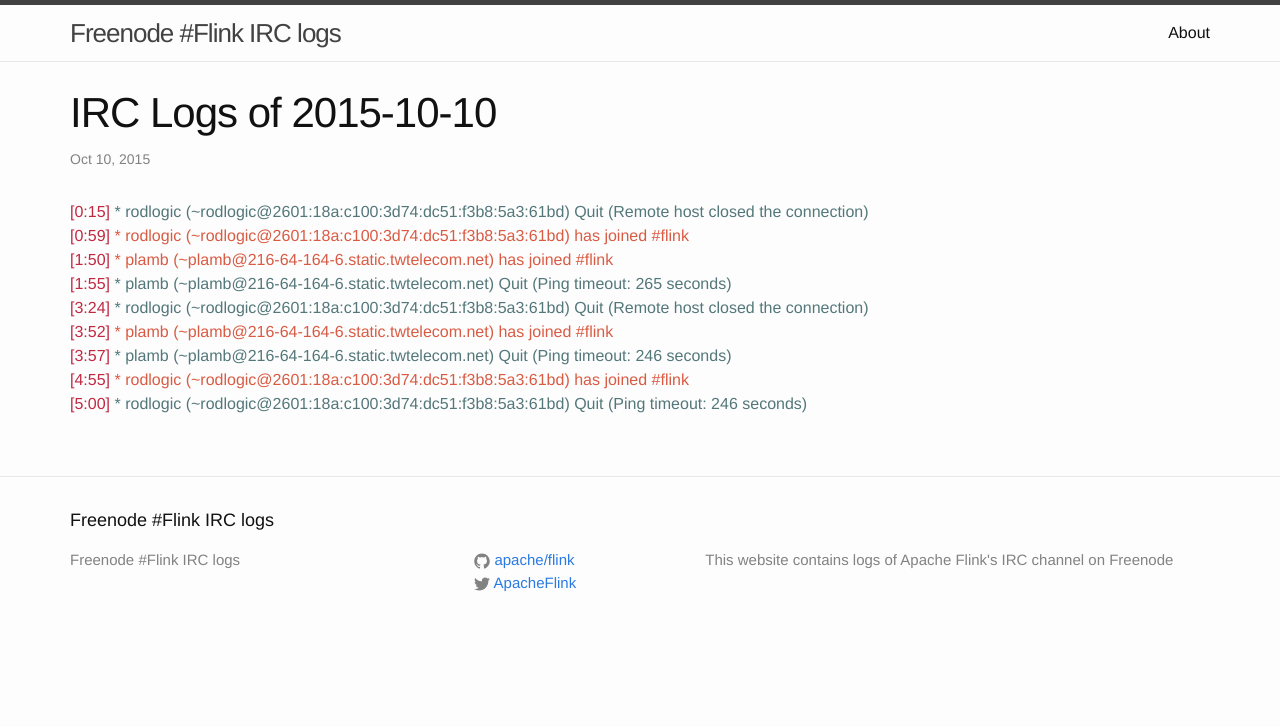
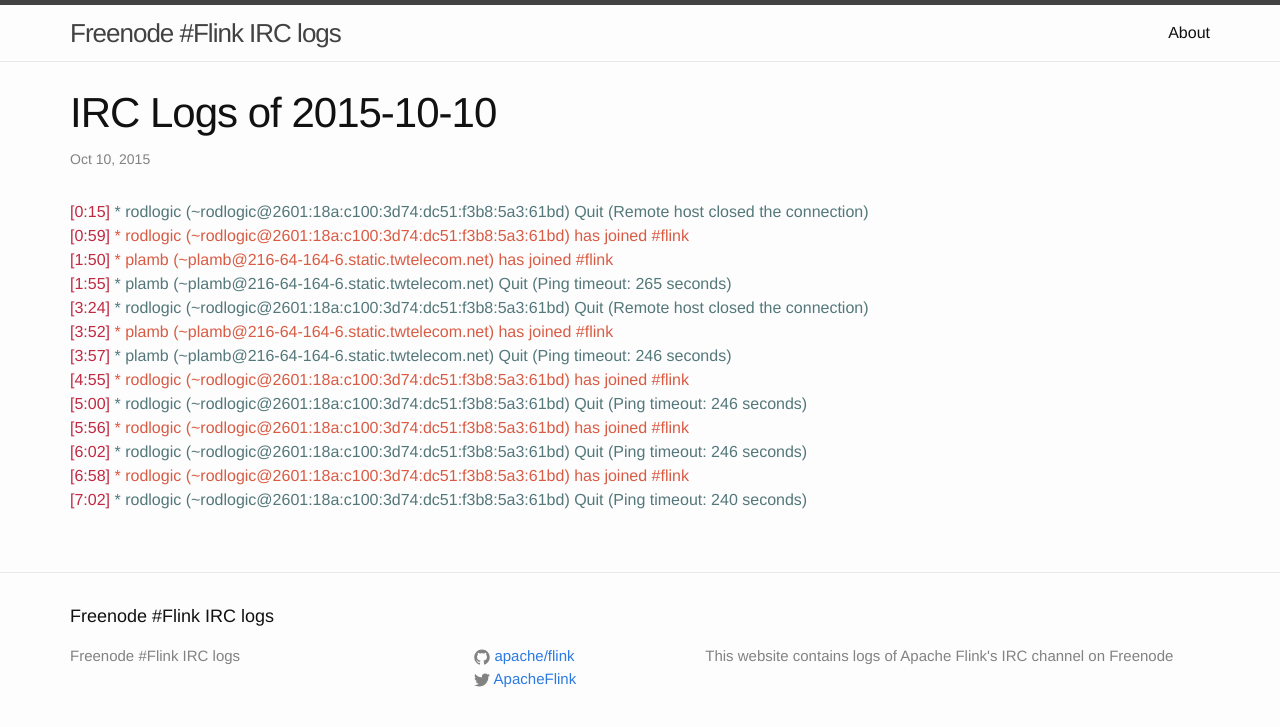
Before and after one commit to flink-irc-logs/flink-irc-logs.github.io, a Jekyll site: the page built from _posts/2015-10-10-logs.markdown, in a window 1280 px wide. Shown: the top 727 px of the page. Built offline with Jekyll 4.4.1, drawn with Linux system fonts in a browser that asks for light colours.

Commit message:
Update of the logs on Sat Oct 10 07:25:07 CEST 2015

```diff
--- a/_posts/2015-10-10-logs.markdown
+++ b/_posts/2015-10-10-logs.markdown
@@ -13,3 +13,7 @@
 <span class="irc-date">[3:57]</span> <span class="irc-navy">* plamb (~plamb@216-64-164-6.static.twtelecom.net) Quit (Ping timeout: 246 seconds)</span><br />
 <span class="irc-date">[4:55]</span> <span class="irc-green">* rodlogic (~rodlogic@2601:18a:c100:3d74:dc51:f3b8:5a3:61bd) has joined #flink</span><br />
 <span class="irc-date">[5:00]</span> <span class="irc-navy">* rodlogic (~rodlogic@2601:18a:c100:3d74:dc51:f3b8:5a3:61bd) Quit (Ping timeout: 246 seconds)</span><br />
+<span class="irc-date">[5:56]</span> <span class="irc-green">* rodlogic (~rodlogic@2601:18a:c100:3d74:dc51:f3b8:5a3:61bd) has joined #flink</span><br />
+<span class="irc-date">[6:02]</span> <span class="irc-navy">* rodlogic (~rodlogic@2601:18a:c100:3d74:dc51:f3b8:5a3:61bd) Quit (Ping timeout: 246 seconds)</span><br />
+<span class="irc-date">[6:58]</span> <span class="irc-green">* rodlogic (~rodlogic@2601:18a:c100:3d74:dc51:f3b8:5a3:61bd) has joined #flink</span><br />
+<span class="irc-date">[7:02]</span> <span class="irc-navy">* rodlogic (~rodlogic@2601:18a:c100:3d74:dc51:f3b8:5a3:61bd) Quit (Ping timeout: 240 seconds)</span><br />
```
